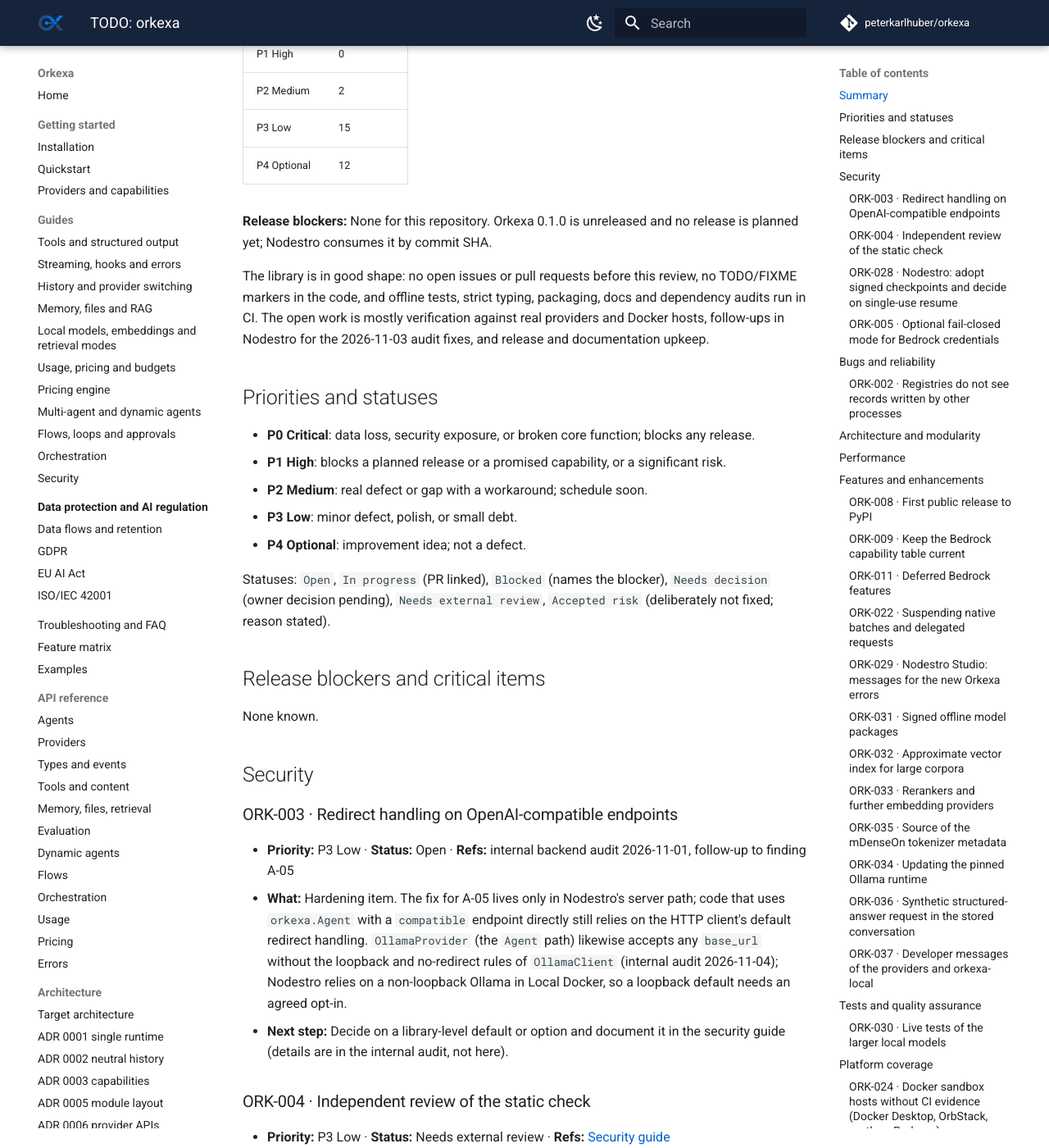
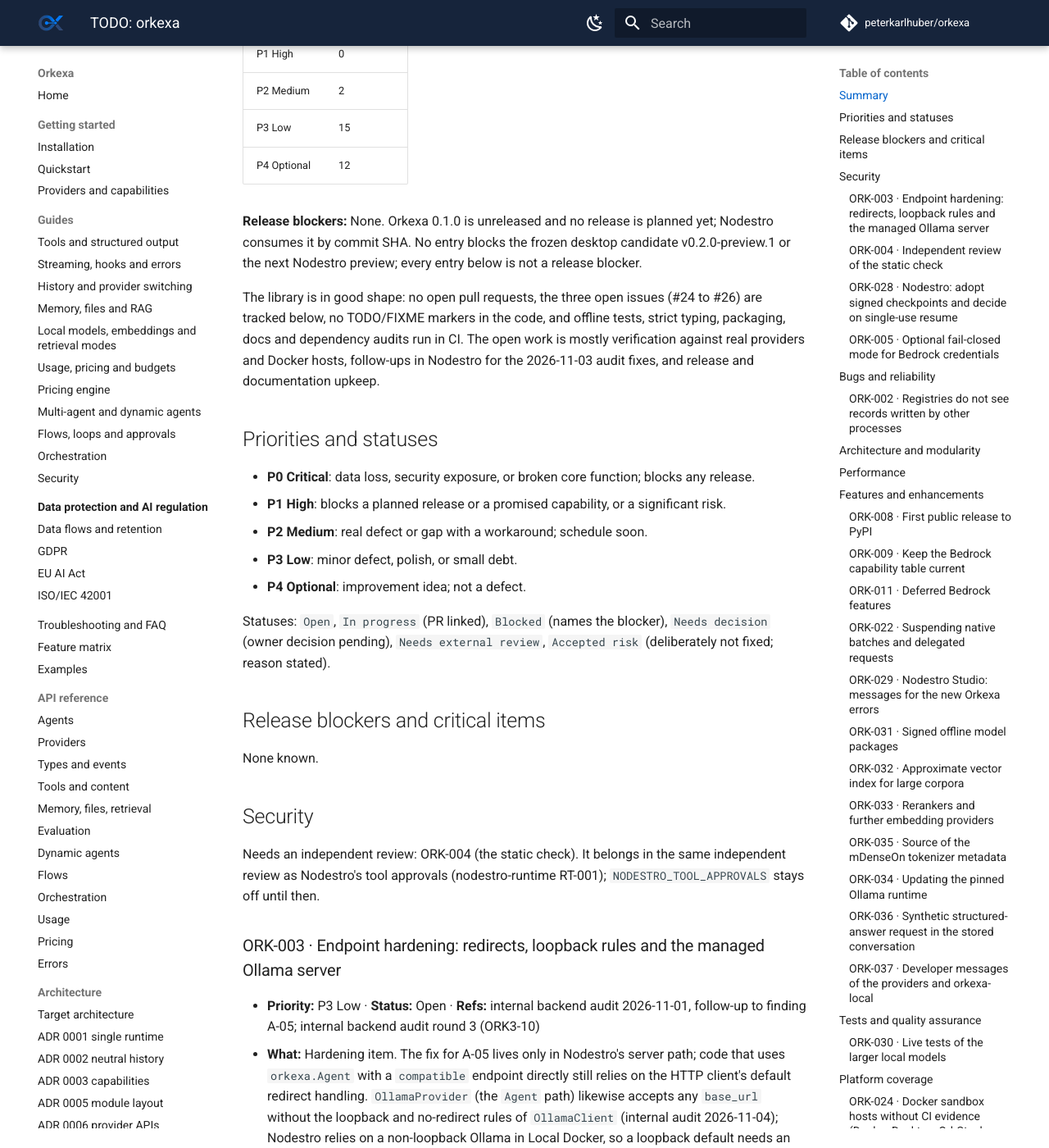
Before and after one commit to peterkarlhuber/orkexa, an MkDocs documentation site: the page built from docs/TODO.md, in a window 1280 px wide and 1400 px high, scrolled down 471 px. Shown: the whole window at 82% size. Built offline with MkDocs 1.6.1 and Material for MkDocs 9.7.7, drawn with Linux system fonts in a browser that asks for light colours; comment, search, counter and statistics services are not loaded; some of the changed text lies outside the part shown.

Commit message:
TODO: consolidate after quality round 3
- Last full review 2026-11-05 against master 4f5eda6; counts unchanged
  (P2 2, P3 15, P4 12); release blockers line explicit (none).
- Security: ORK-004 named as needing independent review, tied to
  nodestro-runtime RT-001.
- ORK-003 widened to cover all of ORK3-10 (managed Ollama and installer
  hardening points, described generically).
- ORK-030 refs ORK3-04, ORK3-05, OPS3-04 and #49.
- Stale refs: ORK-021 (done, #31) and ORK-023 (done, #34).
- Cross-repo table: pin is e9c2147 since runtime #113; new rows for
  ORK-030 (RT-049, DSK-022) and ORK-036.
- Intro: open issues #24 to #26 are tracked; no open pull requests.

Co-Authored-By: Claude Opus 5.5 <noreply@anthropic.com>
Claude-Session: https://claude.ai/code/session_011tY7TC3zztDzMF2gGU6ihd

```diff
--- a/docs/TODO.md
+++ b/docs/TODO.md
@@ -3,8 +3,7 @@
 > Open work for this repository: release blockers, known bugs, security follow-ups, technical debt and planned improvements.
 > GitHub issues are the source of truth for details; this file is the entry point and summary.
 >
-> **Last full review:** 2026-11-04 against `master` at `22f2910` (internal backend audit round 3; fixes ORK3-01 to
-> ORK3-07, ORK3-09 and ORK3-11 in the PR that updates this line).
+> **Last full review:** 2026-11-05 against `master` at `4f5eda6` (quality round 3 close-out; TODO consolidated).
 
 ## Summary
 
@@ -16,13 +15,14 @@
 | P3 Low | 15 |
 | P4 Optional | 12 |
 
-**Release blockers:** None for this repository. Orkexa 0.1.0 is unreleased and no release is planned yet;
-Nodestro consumes it by commit SHA.
+**Release blockers:** None. Orkexa 0.1.0 is unreleased and no release is planned yet; Nodestro consumes it by
+commit SHA. No entry blocks the frozen desktop candidate v0.2.0-preview.1 or the next Nodestro preview; every entry
+below is not a release blocker.
 
-The library is in good shape: no open issues or pull requests before this review, no TODO/FIXME markers in the
-code, and offline tests, strict typing, packaging, docs and dependency audits run in CI. The open work is mostly
-verification against real providers and Docker hosts, follow-ups in Nodestro for the 2026-11-03 audit fixes, and
-release and documentation upkeep.
+The library is in good shape: no open pull requests, the three open issues (#24 to #26) are tracked below, no
+TODO/FIXME markers in the code, and offline tests, strict typing, packaging, docs and dependency audits run in CI.
+The open work is mostly verification against real providers and Docker hosts, follow-ups in Nodestro for the
+2026-11-03 audit fixes, and release and documentation upkeep.
 
 ## Priorities and statuses
 
@@ -41,16 +41,22 @@ None known.
 
 ## Security
 
-### ORK-003 · Redirect handling on OpenAI-compatible endpoints
+Needs an independent review: ORK-004 (the static check). It belongs in the same independent review as Nodestro's
+tool approvals (nodestro-runtime RT-001); `NODESTRO_TOOL_APPROVALS` stays off until then.
 
-- **Priority:** P3 Low · **Status:** Open · **Refs:** internal backend audit 2026-11-01, follow-up to finding A-05
+### ORK-003 · Endpoint hardening: redirects, loopback rules and the managed Ollama server
+
+- **Priority:** P3 Low · **Status:** Open · **Refs:** internal backend audit 2026-11-01, follow-up to finding A-05;
+  internal backend audit round 3 (ORK3-10)
 - **What:** Hardening item. The fix for A-05 lives only in Nodestro's server path; code that uses `orkexa.Agent`
   with a `compatible` endpoint directly still relies on the HTTP client's default redirect handling.
   `OllamaProvider` (the `Agent` path) likewise accepts any `base_url` without the loopback and no-redirect rules of
   `OllamaClient` (internal audit 2026-11-04); Nodestro relies on a non-loopback Ollama in Local Docker, so a
-  loopback default needs an agreed opt-in.
-- **Next step:** Decide on a library-level default or option and document it in the security guide (details are
-  in the internal audit, not here).
+  loopback default needs an agreed opt-in. The same audit (ORK3-10) also recorded small hardening points of the
+  managed Ollama server and the runtime installer (start checks, error mapping, log rotation) that matter mainly on
+  hosts shared by several users.
+- **Next step:** Decide on a library-level default or option and document it in the security guide; handle the
+  managed-server and installer points with the next change there (details are in the internal audit, not here).
 
 ### ORK-004 · Independent review of the static check
 
@@ -59,7 +65,7 @@ None known.
   #31/#34; re-checked by the internal audit of 2026-11-03). The static check (`dynamic/static_check.py`) is still
   a deny list on top of an import allow list, not a proof, and has had no independent review.
 - **Next step:** Include the static check and the approval flow in the next independent security review that
-  covers Nodestro tool execution.
+  covers Nodestro tool execution (nodestro-runtime RT-001).
 
 ### ORK-028 · Nodestro: adopt signed checkpoints and decide on single-use resume
 
@@ -206,12 +212,14 @@ None known.
 
 ### ORK-030 · Live tests of the larger local models
 
-- **Priority:** P2 Medium · **Status:** Open · **Refs:** `tests/test_local.py` (live tests with `ORKEXA_TEST_OLLAMA_URL`)
+- **Priority:** P2 Medium · **Status:** Open · **Refs:** `tests/test_local.py` (live tests with
+  `ORKEXA_TEST_OLLAMA_URL`); internal backend audit round 3 (ORK3-04, ORK3-05, OPS3-04)
 - **What:** Real answers, tool calls and embeddings were tested with `qwen3.5:4b` and `qwen3-embedding:0.6b` on a
   4-core CPU machine with 16 GB (no GPU). `qwen3.5:9b`, `qwen3.6:35b-a3b`, `qwen3.8:27b` and the larger embedding
   models were verified only by registry metadata; their tool calling and structured output are untested here, and
   macOS/Windows runs of `ManagedOllama` are untested. The IPv6 loopback path (`host="::1"`) and the orphan reclaim
-  after a host crash (POSIX only; Windows has none) were added on 2026-11-04 without a CI run on those platforms.
+  after a host crash (POSIX only; Windows has none) were added on 2026-11-04 (#49) without a CI run on those
+  platforms.
 - **Next step:** Run the live tests on hardware with 32+ GB (and a GPU, and macOS/Windows) and record the results.
 
 ## Platform coverage
@@ -338,7 +346,9 @@ None known.
 | ORK-007 | nodestro-runtime | RT-022 (Python 3.14) | Runtime adds 3.14 after this review; runtime depends on Orkexa |
 | ORK-028 | nodestro-runtime | checkpoint storage (`tool_checkpoints`) | Runtime passes `checkpoint_key`; resume flow unchanged |
 | ORK-029 | nodestro-studio | run problem messages (`errors.json`, `RunProblem.tsx`) | Studio adds `run.agent.MaxToolCallsError` |
-| Any change | nodestro-runtime | Orkexa pin (`pyproject.toml`, `22f2910` at the 2026-11-04 audit) | Changes reach Nodestro only through a coordinated pin cascade; the 2026-11-03 audit fixes (ORK2-01 to ORK2-09, DX-01, DX-02) are pinned since runtime #96 |
+| ORK-030 | nodestro-runtime, nodestro-desktop | RT-049, DSK-022 (managed Ollama on macOS/Windows; orphan reclaim on Windows) | The managed server lives here; runtime and desktop rerun their tests |
+| ORK-036 | nodestro-runtime | chat views of stored conversations | Agree how chat views show the synthetic request |
+| Any change | nodestro-runtime | Orkexa pin (`pyproject.toml`, `e9c2147` since runtime #113) | Changes reach Nodestro only through a coordinated pin cascade; the round-3 audit fixes (orkexa #49) are pinned since runtime #113 |
 
 ## Maintaining this file
 
```
Also changed, not shown: other parts of docs/TODO.md (+2 -2 lines).
